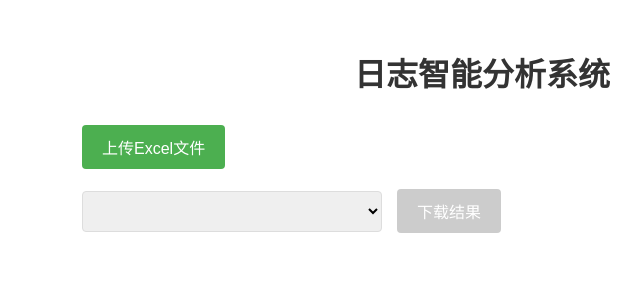
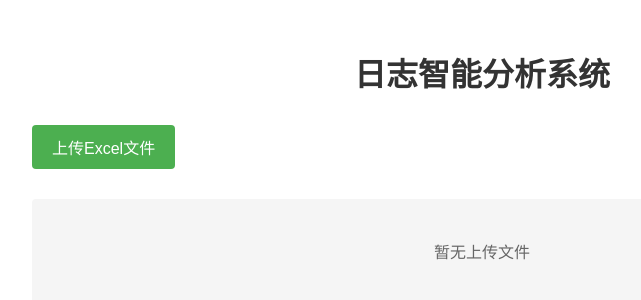
Before and after one commit to jiahaopei/TraeLogAnalysisFront, a Vue app: page / in a window 1280 px wide. Shown: the top 300 px of the page, without its empty margins (158-799 px from the left). Built offline with nearby package versions, Linux system fonts and the light colour scheme.

Commit message:
修改页面：将下载结果部分改为列表结构，包含文件名、状态、下载结果和查看错误按钮

```diff
--- a/src/App.vue
+++ b/src/App.vue
@@ -22,22 +22,50 @@
       </div>
     </div>
 
-    <!-- 下拉框和下载按钮 -->
-    <div class="action-section">
-      <select v-model="selectedFile" class="file-select">
-        <option value="">请选择上传的文件</option>
-        <option v-for="file in uploadedFiles" :key="file.id" :value="file">
-          {{ file.name }}
-        </option>
-      </select>
+    <!-- 分析结果列表 -->
+    <div class="result-section" v-if="uploadedFiles.length > 0">
+      <table class="result-table">
+        <thead>
+          <tr>
+            <th>文件名</th>
+            <th>状态</th>
+            <th>操作</th>
+          </tr>
+        </thead>
+        <tbody>
+          <tr v-for="file in uploadedFiles" :key="file.id">
+            <td class="file-name-col">{{ file.name }}</td>
+            <td class="status-col">
+              <span :class="['status-tag', file.status]">
+                {{ file.status === 'pending' ? '等待分析' :
+                   file.status === 'analyzing' ? '分析中' :
+                   file.status === 'completed' ? '分析完成' : '失败' }}
+              </span>
+            </td>
+            <td class="action-col">
+              <button
+                class="download-btn"
+                @click="downloadResult(file)"
+                :disabled="file.status !== 'completed'"
+              >
+                下载结果
+              </button>
+              <button
+                class="error-btn"
+                @click="viewError(file)"
+                :disabled="file.status !== 'failed'"
+              >
+                查看错误
+              </button>
+            </td>
+          </tr>
+        </tbody>
+      </table>
+    </div>
 
-      <button
-        class="download-btn"
-        @click="downloadResult"
-        :disabled="!selectedFile"
-      >
-        下载结果
-      </button>
+    <!-- 空状态提示 -->
+    <div v-else class="empty-state">
+      暂无上传文件
     </div>
   </div>
 </template>
@@ -48,7 +76,6 @@ export default {
   data() {
     return {
       uploadedFiles: [],
-      selectedFile: null,
       fileIdCounter: 0
     }
   },
@@ -56,36 +83,66 @@ export default {
     handleFileUpload(event) {
       const file = event.target.files[0]
       if (file) {
-        // 模拟上传成功
+        // 模拟上传成功，初始状态为等待分析
         const newFile = {
           id: this.fileIdCounter++,
           name: file.name,
-          file: file
+          file: file,
+          status: 'pending', // pending: 等待分析, analyzing: 分析中, completed: 分析完成, failed: 失败
+          error: null
         }
         this.uploadedFiles.push(newFile)
-        this.selectedFile = newFile
+
+        // 模拟分析过程
+        this.simulateAnalysis(newFile)
 
         // 清空文件输入，以便可以重复上传同一个文件
         event.target.value = ''
       }
     },
-    downloadResult() {
-      if (this.selectedFile) {
+
+    // 模拟分析过程
+    simulateAnalysis(file) {
+      // 1秒后状态变为分析中
+      setTimeout(() => {
+        file.status = 'analyzing'
+
+        // 3秒后随机变为分析完成或失败
+        setTimeout(() => {
+          // 80%的概率成功，20%的概率失败
+          if (Math.random() > 0.2) {
+            file.status = 'completed'
+          } else {
+            file.status = 'failed'
+            file.error = '分析过程中发生错误，无法完成处理。'
+          }
+        }, 3000)
+      }, 1000)
+    },
+
+    downloadResult(file) {
+      if (file.status === 'completed') {
         // 模拟下载功能
         // 在实际应用中，这里应该调用后端API获取处理后的文件
-        alert(`正在下载${this.selectedFile.name}的处理结果...`)
+        alert(`正在下载${file.name}的处理结果...`)
 
         // 模拟生成一个简单的txt文件进行下载
-        const content = `这是${this.selectedFile.name}的处理结果示例`
+        const content = `这是${file.name}的处理结果示例`
         const blob = new Blob([content], { type: 'text/plain' })
         const url = URL.createObjectURL(blob)
         const a = document.createElement('a')
         a.href = url
-        a.download = `${this.selectedFile.name}_result.txt`
+        a.download = `${file.name}_result.txt`
         document.body.appendChild(a)
         a.click()
         document.body.removeChild(a)
         URL.revokeObjectURL(url)
+      }
+    },
+
+    viewError(file) {
+      if (file.status === 'failed') {
+        alert(`文件 ${file.name} 的错误信息：${file.error}`)
       }
     }
   }
@@ -94,7 +151,7 @@ export default {
 
 <style scoped>
 .container {
-  max-width: 800px;
+  max-width: 900px;
   margin: 0 auto;
   padding: 20px;
   font-family: Arial, sans-serif;
@@ -144,28 +201,89 @@ export default {
   font-size: 14px;
 }
 
-.action-section {
-  display: flex;
-  gap: 15px;
-  align-items: center;
+.result-section {
+  margin-top: 30px;
 }
 
-.file-select {
-  padding: 10px;
-  border: 1px solid #ddd;
+.result-table {
+  width: 100%;
+  border-collapse: collapse;
+  background-color: #fff;
+  box-shadow: 0 2px 4px rgba(0, 0, 0, 0.1);
+}
+
+.result-table th,
+.result-table td {
+  padding: 12px 15px;
+  text-align: left;
+  border-bottom: 1px solid #ddd;
+}
+
+.result-table th {
+  background-color: #f5f5f5;
+  font-weight: bold;
+  color: #333;
+}
+
+.result-table tr:hover {
+  background-color: #f9f9f9;
+}
+
+.file-name-col {
+  max-width: 300px;
+  overflow: hidden;
+  text-overflow: ellipsis;
+  white-space: nowrap;
+}
+
+.status-col {
+  width: 150px;
+}
+
+.status-tag {
+  display: inline-block;
+  padding: 4px 12px;
+  border-radius: 12px;
+  font-size: 14px;
+  font-weight: 500;
+  color: #fff;
+}
+
+.status-tag.pending {
+  background-color: #ffc107;
+}
+
+.status-tag.analyzing {
+  background-color: #2196F3;
+}
+
+.status-tag.completed {
+  background-color: #4CAF50;
+}
+
+.status-tag.failed {
+  background-color: #f44336;
+}
+
+.action-col {
+  width: 200px;
+  display: flex;
+  gap: 10px;
+}
+
+.download-btn,
+.error-btn {
+  padding: 8px 16px;
+  border: none;
   border-radius: 4px;
-  font-size: 16px;
-  width: 300px;
+  cursor: pointer;
+  font-size: 14px;
+  font-weight: 500;
 }
 
 .download-btn {
-  padding: 10px 20px;
   background-color: #2196F3;
   color: white;
-  border: none;
-  border-radius: 4px;
-  cursor: pointer;
-  font-size: 16px;
 }
 
 .download-btn:hover:not(:disabled) {
@@ -176,4 +294,27 @@ export default {
   background-color: #cccccc;
   cursor: not-allowed;
 }
+
+.error-btn {
+  background-color: #f44336;
+  color: white;
+}
+
+.error-btn:hover:not(:disabled) {
+  background-color: #d32f2f;
+}
+
+.error-btn:disabled {
+  background-color: #cccccc;
+  cursor: not-allowed;
+}
+
+.empty-state {
+  margin-top: 30px;
+  text-align: center;
+  color: #666;
+  padding: 40px 0;
+  background-color: #f5f5f5;
+  border-radius: 4px;
+}
 </style>
```
